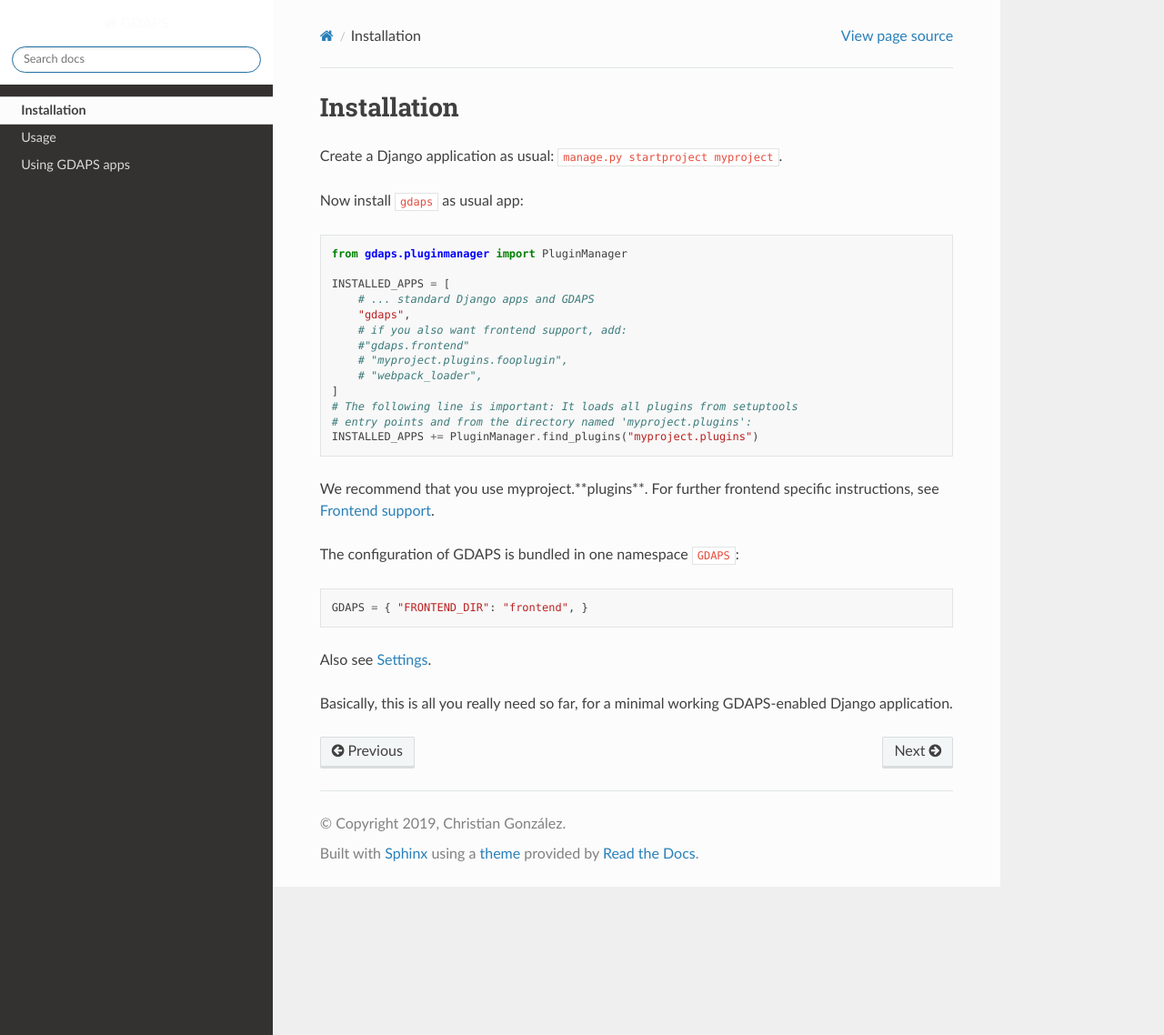
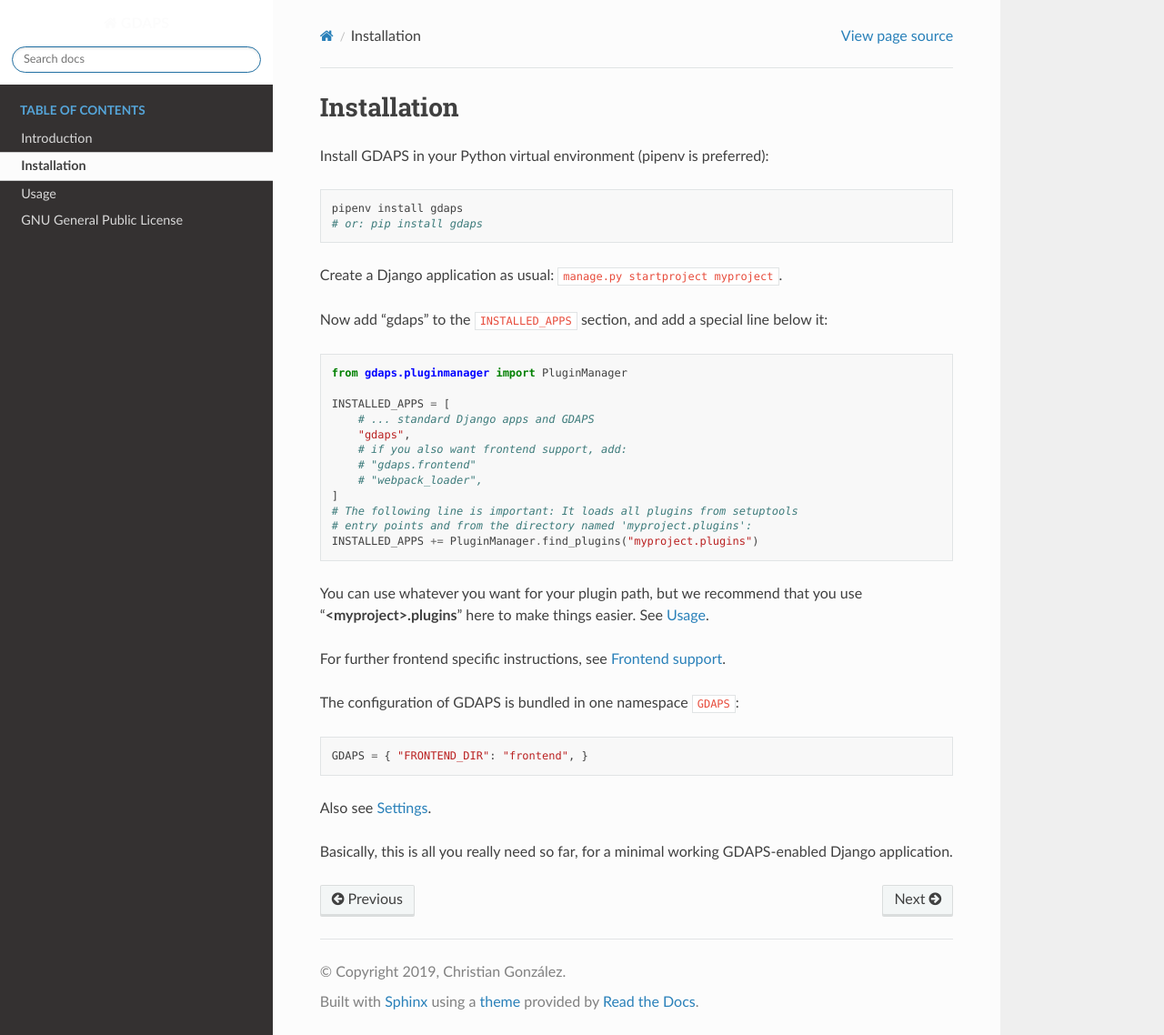
Before and after one commit to rogue707Dev/django-gdaps, a Sphinx documentation site: the page built from docs/installation.rst, in a window 1280 px wide and 1138 px high. Shown: the whole window at 91% size. Built offline with Sphinx 7.4.7 and the Read the Docs theme 2.0.0, drawn with Linux system fonts in a browser that asks for light colours.

Commit message:
rewrite docs in RestructuredText

```diff
--- a/docs/usage/installation.rst
+++ b/docs/installation.rst
@@ -1,9 +1,17 @@
 Installation
 ------------
 
+Install GDAPS in your Python virtual environment (pipenv is preferred):
+
+.. code-block:: bash
+
+    pipenv install gdaps
+    # or: pip install gdaps
+
+
 Create a Django application as usual: ``manage.py startproject myproject``.
 
-Now install ``gdaps`` as usual app:
+Now add "gdaps" to the ``INSTALLED_APPS`` section, and add a special line below it:
 
 .. code-block:: python
 
@@ -13,16 +21,15 @@
         # ... standard Django apps and GDAPS
         "gdaps",
         # if you also want frontend support, add:
-        #"gdaps.frontend"
-        # "myproject.plugins.fooplugin",
+        # "gdaps.frontend"
         # "webpack_loader",
     ]
     # The following line is important: It loads all plugins from setuptools
     # entry points and from the directory named 'myproject.plugins':
     INSTALLED_APPS += PluginManager.find_plugins("myproject.plugins")
 
+You can use whatever you want for your plugin path, but we recommend that you use "**<myproject>.plugins**" here to make things easier. See `Usage`_.
 
-We recommend that you use myproject.**plugins**.
 For further frontend specific instructions, see `Frontend
 support <#frontend-support>`_.
 
@@ -36,3 +43,6 @@
 
 Basically, this is all you really need so far, for a minimal working
 GDAPS-enabled Django application.
+
+
+.. _Usage: usage
--- a/docs/usage/usage.rst
+++ b/docs/usage.rst
@@ -63,7 +63,7 @@
 developing plugins in there, and later move them to the PyPi repository.
 
 Using GDAPS apps
-================
+----------------
 
 Interfaces
 ----------
```
Also changed, not shown: docs/Introduction.rst (added, +14 -0 lines), docs/index.rst (+12 -19 lines).
